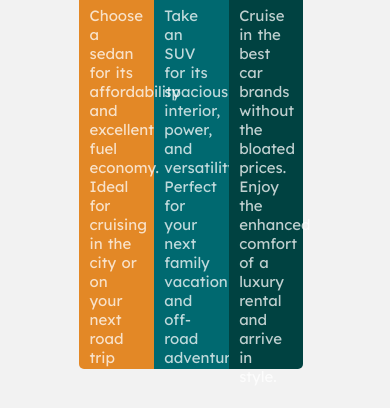
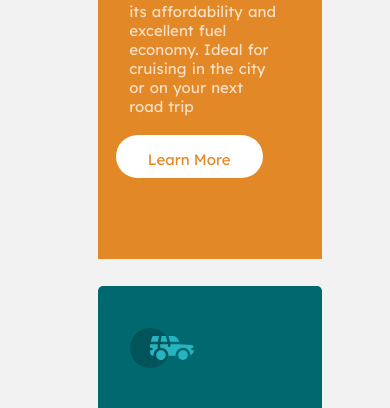
Before and after one commit to horleyoung/3columncard, a plain HTML site: page index.html in a window 390 px wide. Shown: the part 239-647 px from the top of the page. Drawn offline with Linux system fonts and the light colour scheme.

Commit message:
Update style.css

```diff
--- a/style.css
+++ b/style.css
@@ -119,3 +119,23 @@ span {
         border-radius: 0px 0px 5px 5px;
     }
 }
+@media screen and (max-width: 880px) {
+    body{
+        flex-direction: column;
+        align-items: center;
+        justify-content: center;
+    }
+    .box,
+    .box1,
+    .box2 {
+        position: relative;
+        left: 15px;
+        width: 60%;
+        height: 55vh;
+        border-radius: 5px 5px 0px 0px;
+
+    }
+    span {
+        top: 22%;
+    }
+}
```
